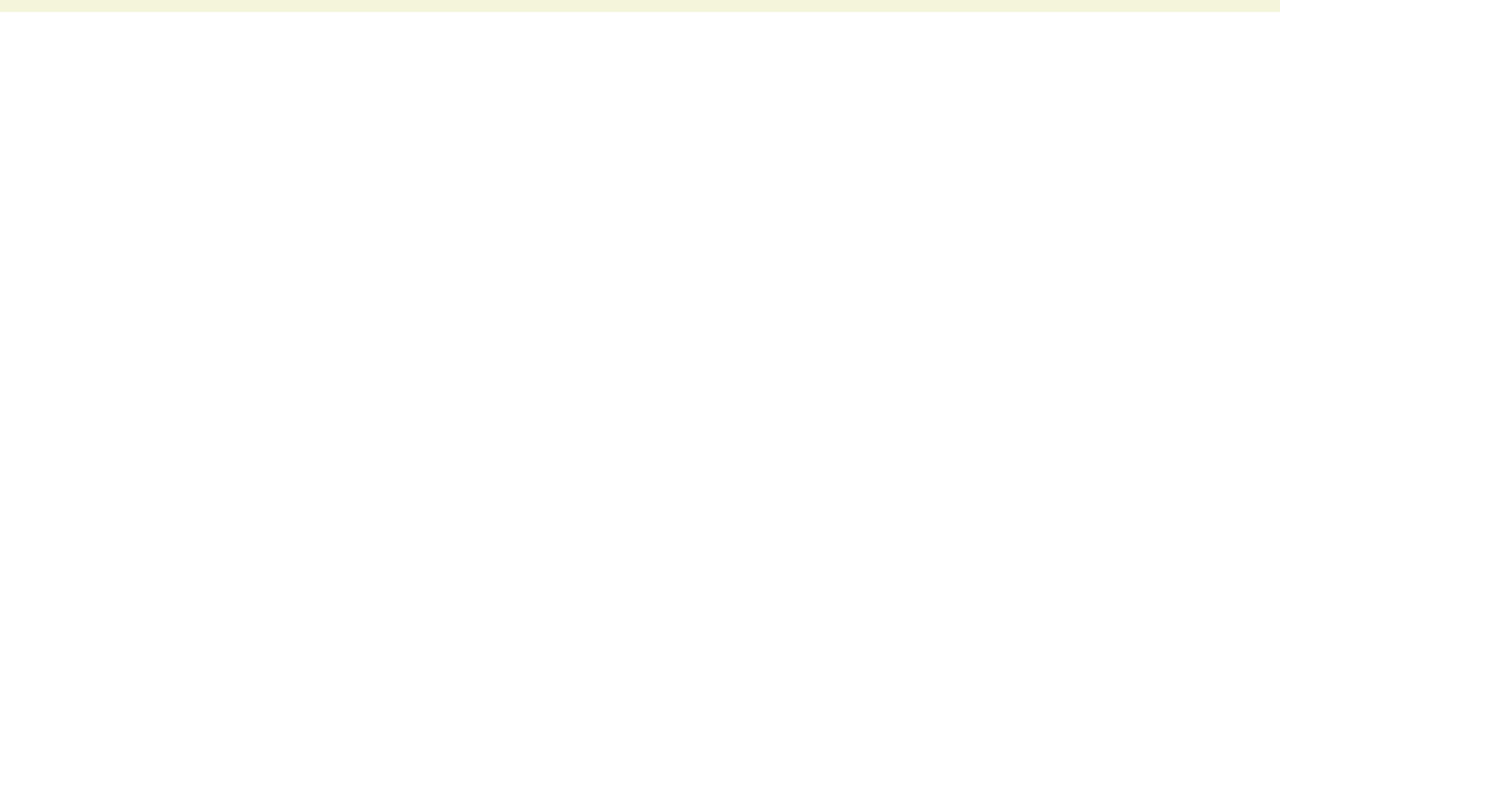
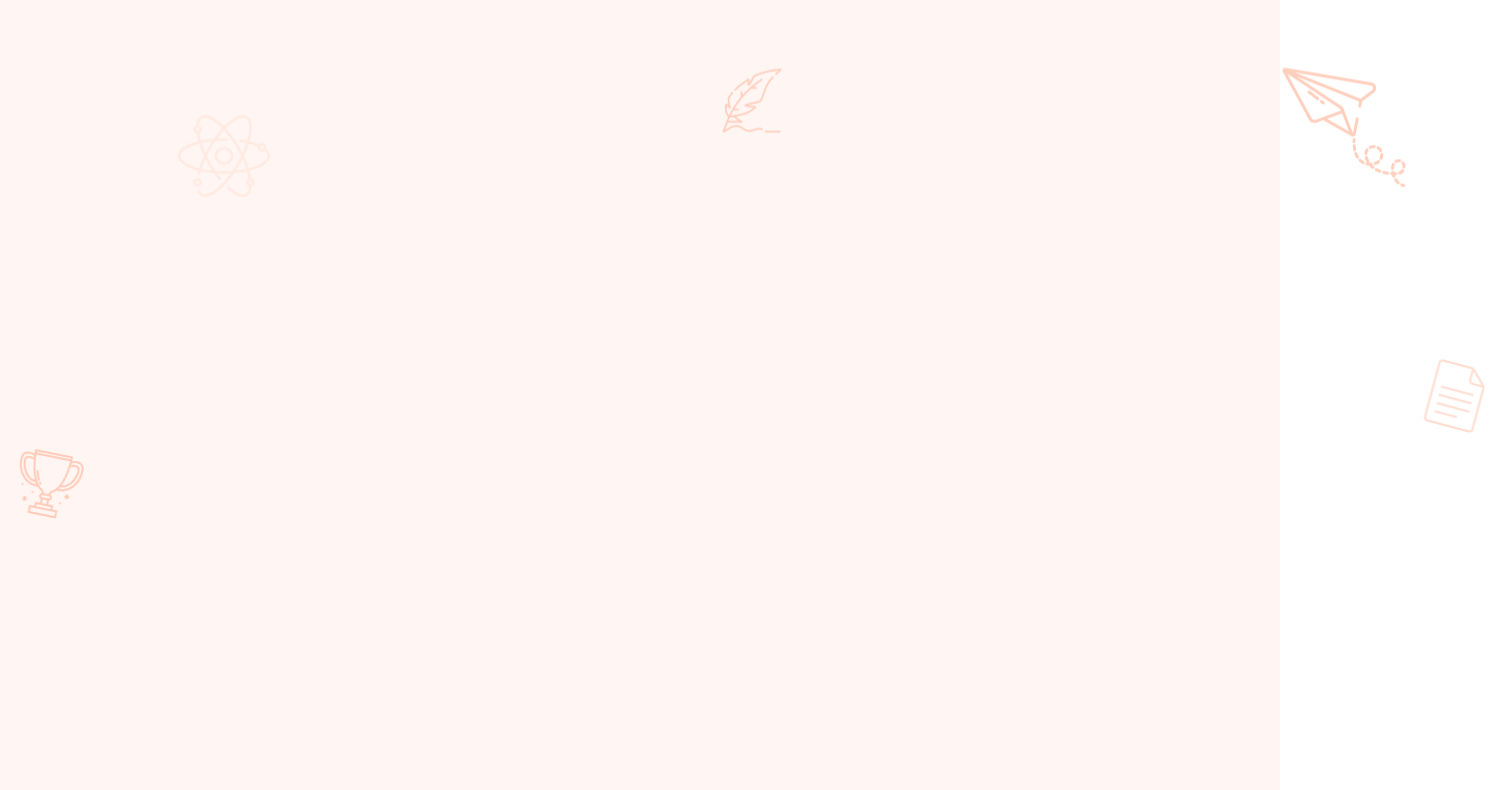
Before and after one commit to DevNihar/Tutopia, a plain HTML site: page homepage.html in a window 1280 px wide. Shown: the part 84-874 px from the top of the page, 1495 px wide, since content can reach past the window. Before the commit the page ends 800 px from the top, so only its background shows below. Drawn offline with Linux system fonts and the light colour scheme.

Commit message:
main section animated background done

```diff
--- a/homepage.css
+++ b/homepage.css
@@ -5,7 +5,7 @@ body {
 header {
   display: flex;
   height: 6rem;
-  background-color: beige;
+  background-color: #fff6f3;
   justify-content: space-between;
   align-items: center;
   padding: 0 40px;
@@ -53,3 +53,108 @@ header .login-signup p {
   margin: 0 15px;
   color: #505050;
 }
+
+.info {
+  background-color: #fff6f3;
+  height: 100vh;
+  position: relative;
+}
+
+.info .atom-img {
+  width: 128px;
+  height: 128px;
+  position: relative;
+  top: 5rem;
+  left: 10rem;
+  opacity: 30%;
+  scale: 0.7;
+  animation: 8s linear 0s rotating-atom infinite;
+}
+
+@keyframes rotating-atom {
+  0% {
+    transform: rotateZ(0deg);
+  }
+  100% {
+    transform: rotateZ(360deg);
+  }
+}
+
+.info .feather-img {
+  width: 64px;
+  height: 64px;
+  position: relative;
+  top: -4rem;
+  left: 45rem;
+  animation: 6s ease-in-out 0s bobbing-feather infinite;
+}
+
+@keyframes bobbing-feather {
+  0% {
+    transform: translateY(0);
+  }
+  50% {
+    transform: translateY(-2rem);
+  }
+  100% {
+    transform: translateY(0);
+  }
+}
+
+.info .paper-plane-img {
+  width: 64px;
+  height: 64px;
+  position: relative;
+  top: -4rem;
+  left: 80rem;
+  animation: 8s ease-in-out 0s bobbing-plane infinite;
+}
+
+@keyframes bobbing-plane {
+  0% {
+    transform: translateY(0);
+  }
+  50% {
+    transform: translateY(-5.5rem);
+  }
+  100% {
+    transform: translateY(0);
+  }
+}
+
+.info .trophy-img {
+  width: 64px;
+  height: 64px;
+  position: relative;
+  top: 14rem;
+  left: 1rem;
+  transform: rotateZ(30deg);
+  opacity: 70%;
+  animation: 7s ease-in-out 0s bobbing-trophy infinite;
+}
+
+@keyframes bobbing-trophy {
+  0% {
+    transform: translateY(0);
+    transform: rotateZ(30deg);
+  }
+  50% {
+    transform: translateY(-4rem);
+    /* transform: rotateZ(30deg); */
+  }
+  100% {
+    transform: translateY(0);
+    transform: rotateZ(30deg);
+  }
+}
+
+.info .document-img {
+  width: 128px;
+  height: 128px;
+  position: relative;
+  top: 0;
+  left: 87rem;
+  transform: rotateZ(15deg);
+  scale: 0.5;
+  opacity: 70%;
+}
--- a/homepage.html
+++ b/homepage.html
@@ -33,5 +33,24 @@
         <a href="signup.html">Sign-Up</a>
       </div>
     </header>
+    <main>
+      <section class="info">
+        <div class="atom-img">
+          <img src="images/atom.png" />
+        </div>
+        <div class="feather-img">
+          <img src="images/feather-pen.png" />
+        </div>
+        <div class="paper-plane-img">
+          <img src="images/paper-plane.png" />
+        </div>
+        <div class="trophy-img">
+          <img src="images/trophy.png" />
+        </div>
+        <div class="document-img">
+          <img src="images/document.png" />
+        </div>
+      </section>
+    </main>
   </body>
 </html>
```
Also changed, not shown: images/atom.png (added), images/document.png (added), images/feather-pen.png (added), images/paper-plane.png (added), images/paper-plane2.png (added), images/trophy.png (added).
